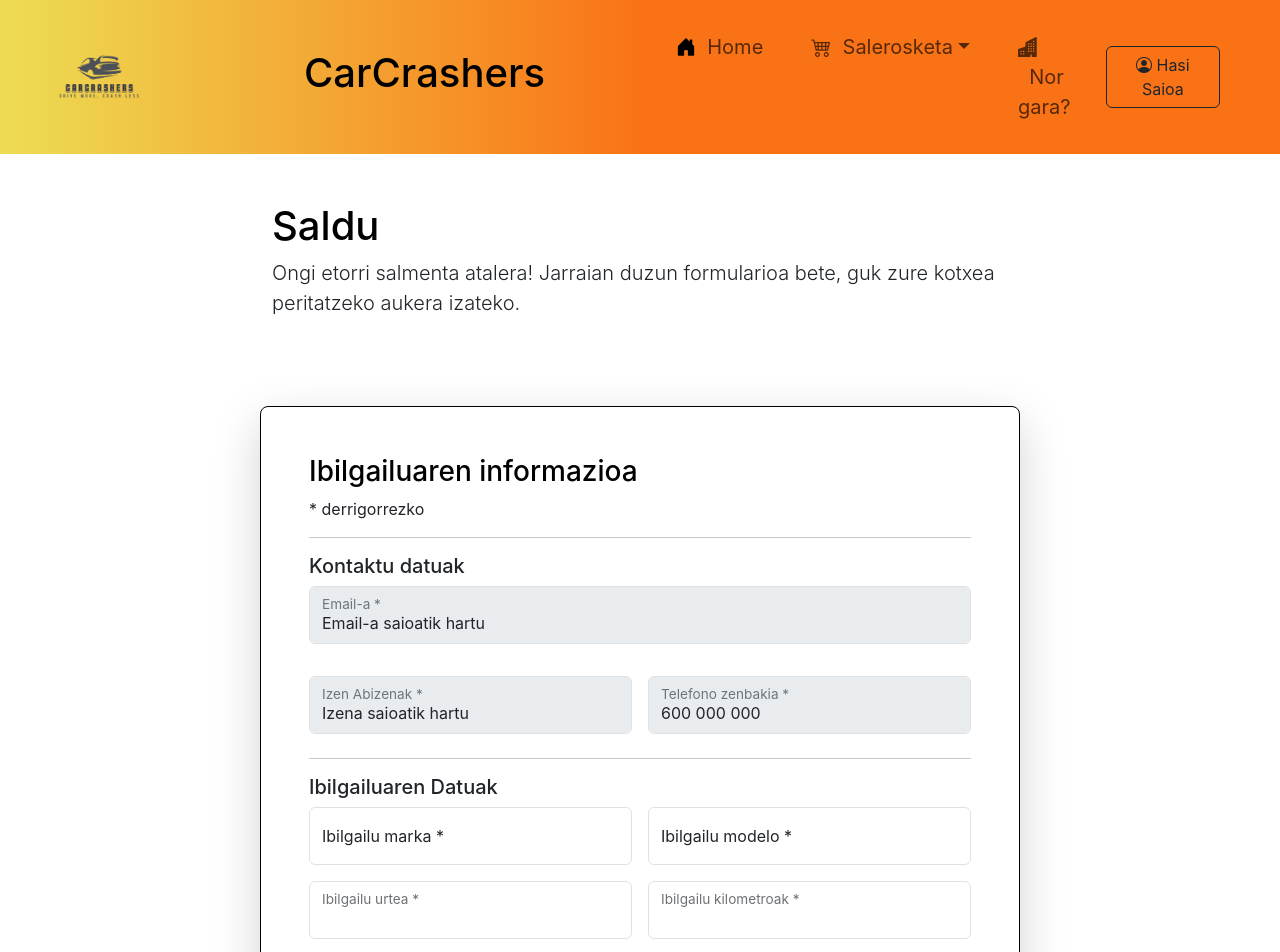
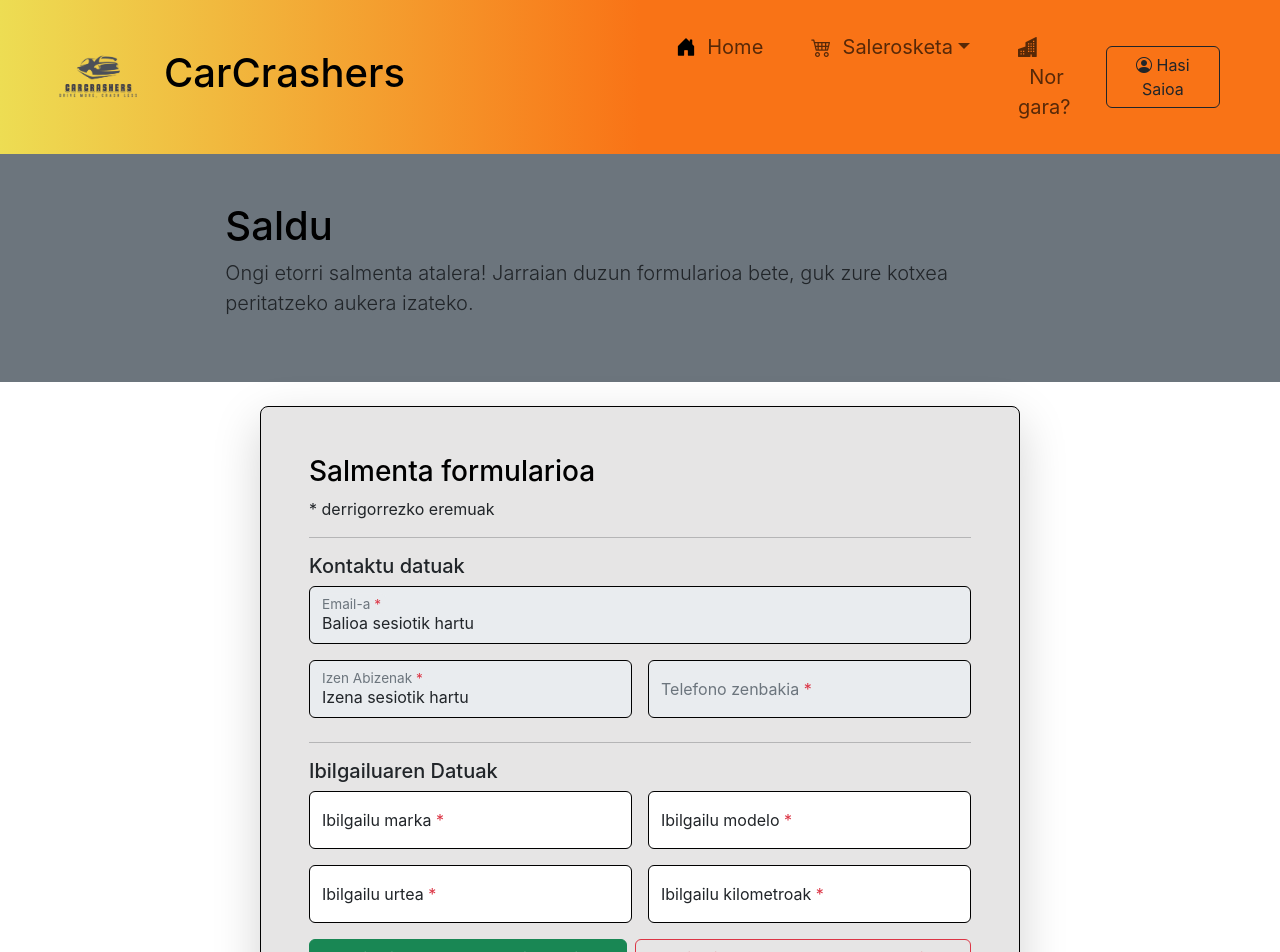
Before and after one commit to CarCrashers/Erronka, a React (Create React App) app in the folder car_crashers_ui/: page /saldu in a window 1280 px wide. Shown: the top 952 px of the page. Built offline with nearby package versions, Linux system fonts and the light colour scheme.

Commit message:
Input-ak modulatu

```diff
--- a/car_crashers_ui/src/App.css
+++ b/car_crashers_ui/src/App.css
@@ -44,3 +44,7 @@
 .orange{
   background-color: #f97316;
 }
+
+.divHandia{
+  background-color: rgb(230, 229, 229);
+}
--- a/car_crashers_ui/src/components/layout/layout.css
+++ b/car_crashers_ui/src/components/layout/layout.css
@@ -8,13 +8,8 @@
 }
 
 .logo{
-    width: 40%;
-    height: auto;
-}
-
-img{
-    width: 40%;
-    height: auto;
+    width: 100px;
+    height: 120px;
 }
 
 .app-layout {
--- /dev/null
+++ b/car_crashers_ui/src/components/ui/floatingInput/floatingInput.js
@@ -0,0 +1,32 @@
+
+
+function floatingInput({
+    id,
+    children,
+    type,
+    value,
+    onChange,
+    placeholder,
+    readOnly = false,
+    disabled = false,
+    required = false,
+    name,
+}){
+    return(
+        <div className="form-floating">
+            <input
+                id={id}
+                type={type}
+                value={value}
+                placeholder={placeholder}
+                onChange={onChange}
+                readOnly={readOnly}
+                disabled={disabled}
+                name = {name}
+                className="form-control border-1 border-black" />
+            <label htmlFor={id}>{children}</label>
+        </div>
+    )
+}
+
+export default floatingInput;
--- a/car_crashers_ui/src/components/ui/header.js
+++ b/car_crashers_ui/src/components/ui/header.js
@@ -6,11 +6,13 @@ import { Link } from "react-router-dom";
 function header() {
   return (
     <header className="p-3 px-5 header-orange d-flex flex-row justify-content-between align-items-center">
-        <div className="d-flex d-row align-items-center justify-content-around">
-            <Link to="/">
-            <img className="logo" src={Logo} alt="Logo"></img>
+      <div className="d-flex flex-row align-items-center">
+        <Link to="/" className="d-inline-block w-auto">
+          <img className="logo d-block mw-100 h-auto" src={Logo} alt="Logo" />
         </Link>
-            <Link to="/" className="text-black text-decoration-none"><h1>CarCrashers</h1></Link>
+        <Link to="/" className="text-black text-decoration-none ms-3">
+          <h1>CarCrashers</h1>
+        </Link>
       </div>
     <React.StrictMode>
       <NavBar />
--- a/car_crashers_ui/src/pages/saldu.js
+++ b/car_crashers_ui/src/pages/saldu.js
@@ -1,13 +1,14 @@
 import Layout from "../components/layout/layout";
 import Forms from "../components/ui/forms/forms";
 import '../App.css';
+import FloatingInput from "../components/ui/floatingInput/floatingInput";
 
 function saldu() {
   return (
     <Layout>
-      <div className="container py-5">
-        <div className="row justify-content-center">
-          <div className="col-12 col-lg-8">
+      <div className="container-fluid">
+        <div className="row justify-content-center bg-secondary">
+          <div className="py-5 col-8">
             <h1 className="text-body-emphasis">Saldu</h1>
             <p className="lead">Ongi etorri salmenta atalera! Jarraian duzun formularioa bete, guk zure kotxea peritatzeko aukera izateko.</p>
           </div>
@@ -16,10 +17,10 @@ function saldu() {
 
       <div className="container">
         <div className="row justify-content-center">
-          <div className="col-12 col-md-10 col-lg-8 bg-white rounded-3 shadow-lg border-black border my-4 p-4 p-md-5">
+          <div className="col-12 col-md-10 col-lg-8 rounded-3 shadow-lg border-black border my-4 p-4 p-md-5 divHandia">
             <div id="title" className="mb-3">
-              <h3 className="text-black text-primary">Ibilgailuaren informazioa</h3>
-              * derrigorrezko
+              <h3 className="text-black text-primary">Salmenta formularioa</h3>
+              * derrigorrezko eremuak
             </div>
             <hr />
             <Forms name="peritatu">
@@ -28,24 +29,21 @@ function saldu() {
 
                 <div className="row g-3">
                   <div className="col-12">
-                    <div className="form-floating mb-3">
-                      <input type="email" className="form-control" readOnly disabled id="floatingInput" value={"Email-a saioatik hartu"} />
-                      <label htmlFor="floatingInput">Email-a * </label>
-                    </div>
+                    <FloatingInput required id="emaila" type="email" value="Balioa sesiotik hartu" onchange="" placeholder="Ez da ikusten" readOnly="true" disabled="true">
+                      Email-a <span className="text-danger">*</span>
+                    </FloatingInput>
                   </div>
 
                   <div className="col-12 col-md-6">
-                    <div className="form-floating">
-                      <input type="text" className="form-control" readOnly disabled id="floatingIzena" value={"Izena saioatik hartu"} />
-                      <label htmlFor="floatingIzena">Izen Abizenak *</label>
-                    </div>
+                    <FloatingInput required id="izenAbizena" type="text" value="Izena sesiotik hartu" onchange="" placeholder="Ez da ikusten" readOnly="true" disabled="true">
+                      Izen Abizenak <span className="text-danger">*</span>
+                    </FloatingInput>
                   </div>
 
                   <div className="col-12 col-md-6">
-                    <div className="form-floating">
-                      <input type="text" className="form-control" readOnly disabled id="floatingZenbakia" value={"600 000 000"} />
-                      <label htmlFor="floatingZenbakia">Telefono zenbakia *</label>
-                    </div>
+                    <FloatingInput required id="telefonoa" type="number" value='34 600 000 000' onchange="" placeholder="Ez da ikusten" readOnly="true" disabled="true">
+                      Telefono zenbakia <span className="text-danger">*</span>
+                    </FloatingInput>
                   </div>
                 </div>
               </div>
@@ -57,31 +55,27 @@ function saldu() {
 
                 <div className="row g-3">
                   <div className="col-12 col-md-6">
-                    <div className="form-floating">
-                      <input type="text" className="form-control" id="floatingMarka" placeholder={"ADB: Opel"} />
-                      <label htmlFor="floatingMarka">Ibilgailu marka *</label>
-                    </div>
+                    <FloatingInput id="marka" type="text" placeholder="ADB: Opel" onchange="">
+                        Ibilgailu marka <span className="text-danger">*</span>
+                    </FloatingInput>
                   </div>
 
                   <div className="col-12 col-md-6">
-                    <div className="form-floating">
-                      <input type="text" className="form-control" id="floatingModelo" placeholder={"ADB: Corsa"} />
-                      <label htmlFor="floatingModelo">Ibilgailu modelo *</label>
-                    </div>
+                    <FloatingInput id="modelo" label="Ibilgailu modelo" type="text" placeholder="ADB: Corsa" onchange="">
+                        Ibilgailu modelo <span className="text-danger">*</span>
+                    </FloatingInput>
                   </div>
 
                   <div className="col-12 col-md-6">
-                    <div className="form-floating">
-                      <input type="number" className="form-control" id="floatingUrtea" />
-                      <label htmlFor="floatingUrtea">Ibilgailu urtea *</label>
-                    </div>
+                    <FloatingInput id="urtea" label="Ibilgailu urtea" type="number" placeholder="ADB: Corsa" onchange="">
+                        Ibilgailu urtea <span className="text-danger">*</span>
+                    </FloatingInput>
                   </div>
 
                   <div className="col-12 col-md-6">
-                    <div className="form-floating">
-                      <input type="number" className="form-control" id="floatingKm" />
-                      <label htmlFor="floatingKm">Ibilgailu kilometroak *</label>
-                    </div>
+                    <FloatingInput id="kilometro" type="number" placeholder="ADB: Corsa" onchange="">
+                        Ibilgailu kilometroak <span className="text-danger">*</span>
+                    </FloatingInput>
                   </div>
                 </div>
 
@@ -96,9 +90,8 @@ function saldu() {
                     <label className="btn btn-outline-danger w-100" htmlFor="danger-outlined">Ibilgailuak ez dauka dokumentazio guztia eguneratuta.</label>
                   </div>
                 </div>
-
+              <br />
              <div class="mb-3">
-
                 <label for="formFileMultiple" class="form-label"> <strong>Igo ibilgailuaren argazkiak:</strong></label>
                 <input class="form-control" type="file" id="formFileMultiple" multiple />
             </div>
```
Also changed, not shown: car_crashers_ui/src/components/ui/floatingInput/floatingInput.css (added). Lines whose indentation alone changed are shown as unchanged.
